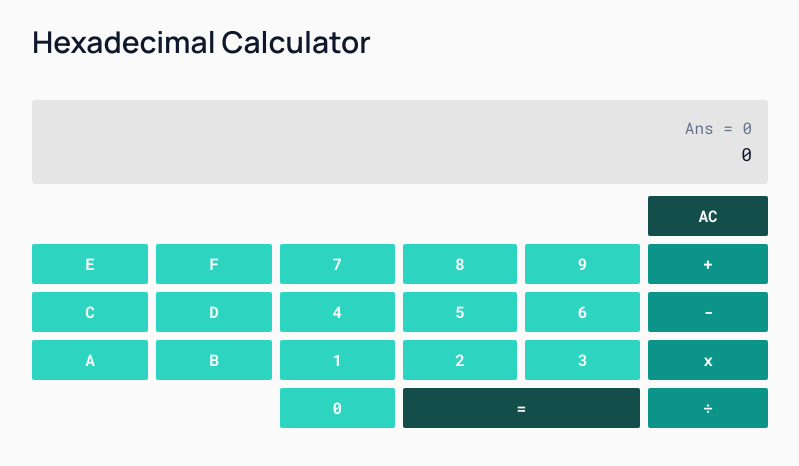
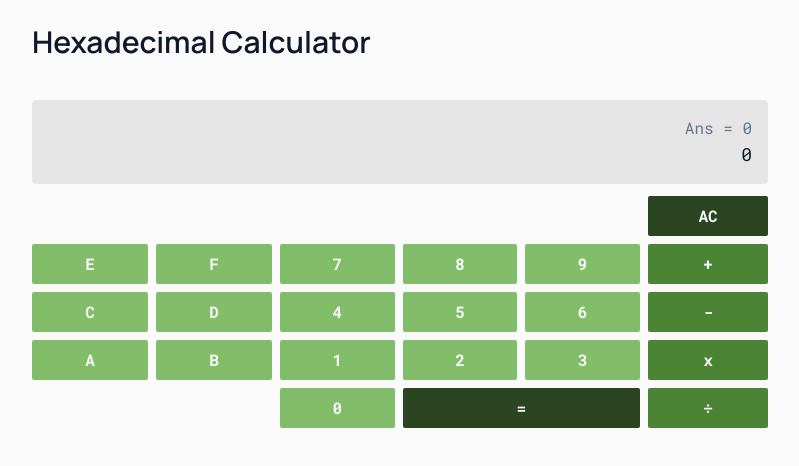
Before and after one commit to tayla-orsmond/IMY-772-Calculator, an Angular app in the folder imy-772-calculator/: page / in a window 1280 px wide. Shown: the top 466 px of the page, without its empty margins (240-1039 px from the left). Built offline with nearby package versions, Linux system fonts and the light colour scheme.

Commit message:
Keyboard: teal to custom mantis palette

```diff
--- a/imy-772-calculator/src/app/keyboard/keyboard.component.scss
+++ b/imy-772-calculator/src/app/keyboard/keyboard.component.scss
@@ -2,25 +2,25 @@ button {
   @apply font-mono font-bold text-xl md:text-base text-slate-50 py-2 px-4 rounded-sm;
 
   &:hover {
-    @apply bg-teal-500 shadow-lg transition-all duration-100;
+    @apply bg-mantis-500 shadow-lg transition-all duration-100;
   }
 
   &:focus {
-    @apply outline-none ring-2 ring-teal-500;
+    @apply outline-none ring-2 ring-mantis-500;
   }
 }
 .number-key,
 .letter-key {
-  @apply bg-teal-400;
+  @apply bg-mantis-400;
 }
 
 .operator-key {
-  @apply bg-teal-600;
+  @apply bg-mantis-600;
 }
 
 .clear-key,
 .equals-key {
-  @apply bg-teal-900;
+  @apply bg-mantis-900;
 }
 
 .keyboard {
```
